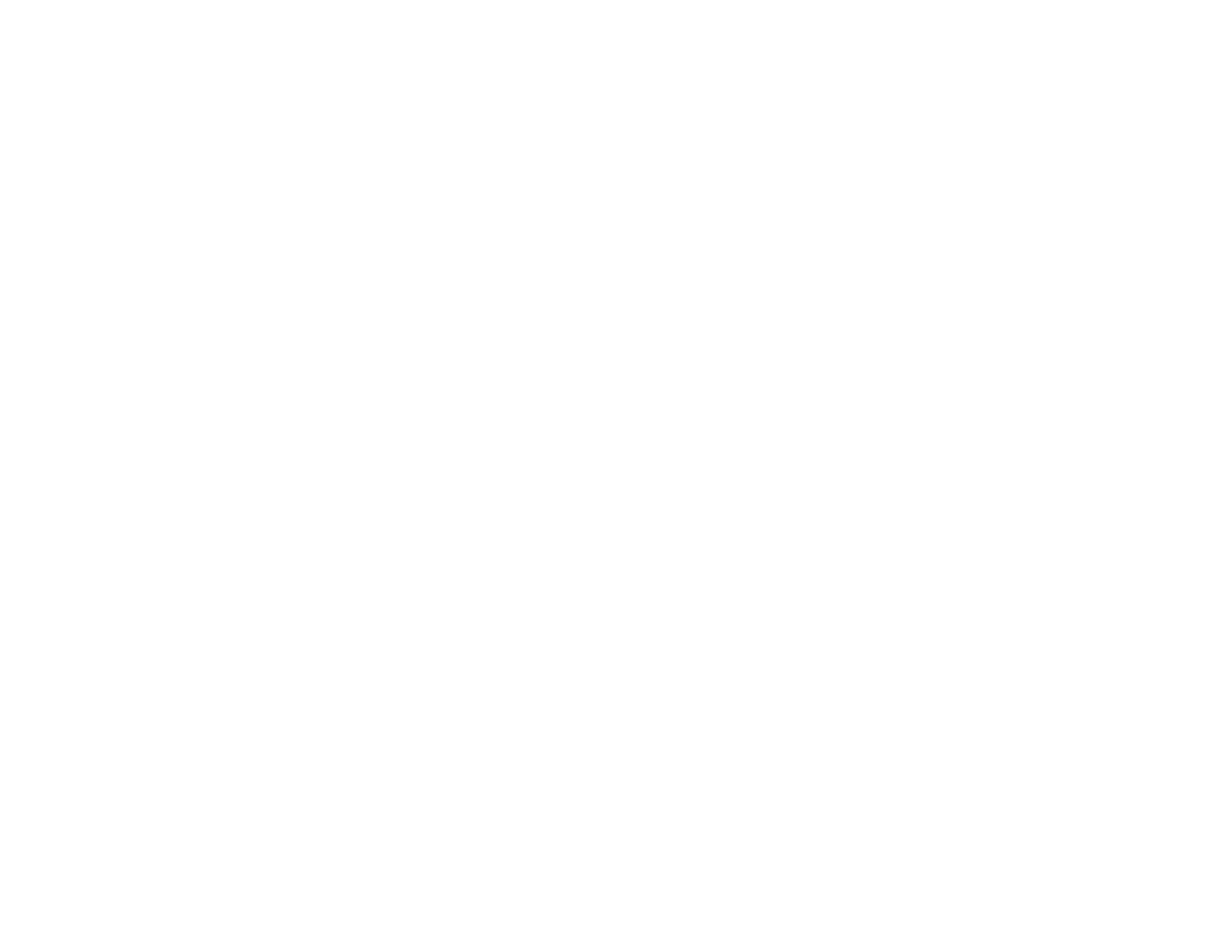
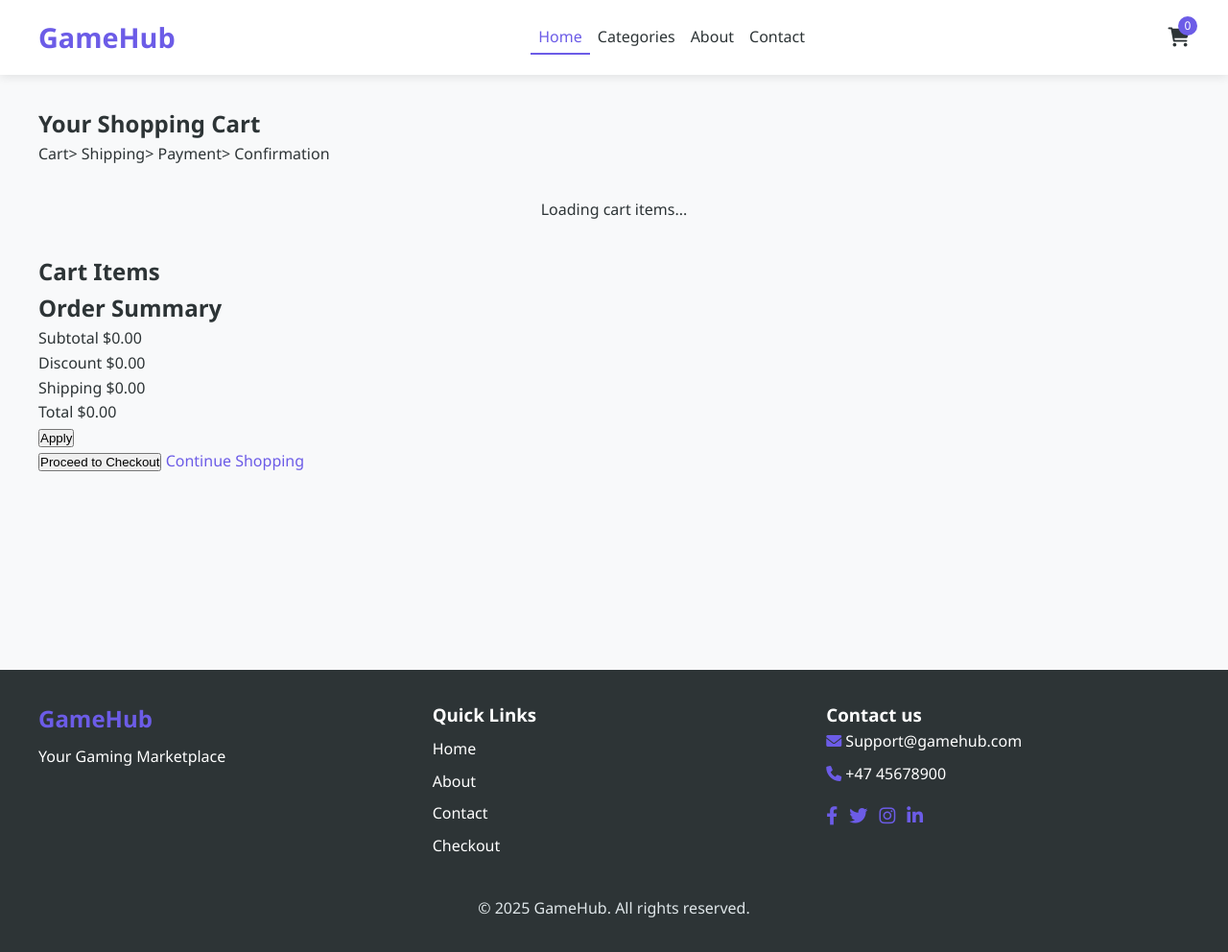
Before and after one commit to sergiu-sa/Sergiu_Sarbu_JS1_CA_AUG24FT.txt, a plain HTML site: page checkout/index.html in a window 1280 px wide. Shown: the whole page at 96% size. Before the commit the page ends 800 px from the top, so only its background shows below. Drawn offline with Linux system fonts and the light colour scheme.

Commit message:
Created the checkout page

```diff
--- a/checkout/index.html
+++ b/checkout/index.html
@@ -1,11 +1,151 @@
 <!DOCTYPE html>
 <html lang="en">
 <head>
-    <meta charset="UTF-8">
-    <meta name="viewport" content="width=device-width, initial-scale=1.0">
-    <title>Document</title>
-</head>
+    <meta charset="UTF-8" />
+    <meta name="viewport" content="width=device-width, initial-scale=1.0" />
+    <title> Checkout | GameHub</title>
+    <link rel="stylesheet" href = "../css/style.css"/>
+
+    <!--FontAwesome-->
+    <link rel="stylesheet" href="https://cdnjs.cloudflare.com/ajax/libs/font-awesome/6.0.0/css/all.min.css">
+
+
+  </head>
 <body>
+    <!-- Header with navigation  -->
+     <header>
+      <div class="container">
+        <div class="header-content">
+          <div class="logo">
+            <h1>GameHub</h1>
+          </div>
+          <nav aria-label="Main navigation">
+            <ul class="nav-links">
+              <li><a href="./index.html" class="active">Home</a></li>
+              <li><a href="#" id="categories-dropdown">Categories</a></li>
+              <li><a href="#">About</a></li>
+              <li><a href="#">Contact</a></li>
+            </ul>
+          </nav>
+          <div class="cart-icon">
+            <a href="./checkout/index.html">
+              <i class="fas fa-shopping-cart"></i>
+              <span class="cart-count">0</span>
+            </a>
+          </div>
+          <div class="hamburger">
+            <div class="line"></div>
+            <div class="line"></div>
+            <div class="line"></div>
+          </div>
+        </div>
+      </div>
+     </header>
 
+        <!--Main content section -->
+        <main>
+            <div class="container">
+                <section class="checkout-header">
+                    <h1>Your Shopping Cart</h1>
+                    <p class="cart-steps">
+                        <span class="step active">Cart</span>&gt;
+                        <span class="step">Shipping</span>&gt;
+                        <span class="step">Payment</span>&gt;
+                        <span class="step">Confirmation</span>
+                    </p>
+                </section>
+
+                <!-- Loading indicator-->
+                 <div class="loading-container">
+                    <div class="loading-spinner"></div>
+                    <p>Loading cart items...</p>
+                 </div>
+
+                 <!--Empty cart message -->
+                 <div class="empty-cart-message" style="display: none;">
+                    <i class="fas fa-shopping-cart fa-4x"></i>
+                    <h2>Your cart is empty</h2>
+                    <p>Looks like you haven't added any games to your cart yet.</p>
+                    <a href="../index.html" class="btn">Continue Shopping</a>
+                 </div>
+
+                 <!--Checkout content-->
+                 <section class="checkout-content">
+                    <div class="cart-items">
+                        <h2>Cart Items</h2>
+                        <div class="cart-list" id="cart-items-container">
+                            <!-- Cart items will be dynamically inserted here -->
+                        </div>
+                    </div>
+
+                    <div class="order-summary">
+                        <h2>Order Summary</h2>
+                        <div class="summary-details">
+                            <div class="summary-row">
+                                <span>Subtotal</span>
+                                <span id="subtotal">$0.00</span>
+                            </div>
+                            <div class="summary-row">
+                                <span>Discount</span>
+                                <span id="subtotal">$0.00</span>
+                            </div>
+                            <div class="summary-row">
+                                <span>Shipping</span>
+                                <span id="subtotal">$0.00</span>
+                            </div>
+                            <div class="summary-row total">
+                                <span>Total</span>
+                                <span id="subtotal">$0.00</span>
+                            </div>
+                        </div>
+
+                        <div class="promo-code">
+                            <imput type="text" id="promo-code" placeholder="Enter promo code">
+                            <button id="apply-promo">Apply </button>
+                        </div>
+
+                        <button id="checkout-btn" class="btn-primary">Proceed to Checkout</button>
+                        <a href="../index.html" class="continue-shopping">Continue Shopping</a>
+                    </div>
+                 </section>
+            </div>
+        </main>
+
+    <!--Footer section -->
+     <footer>
+      <div class="container">
+        <div class="footer-content">
+          <div class="footer-logo">
+            <h2>GameHub</h2>
+            <p>Your Gaming Marketplace</p>
+          </div>
+          <div class="footer-links">
+            <h3>Quick Links</h3>
+            <ul>
+              <li><a href="./index.html">Home</a></li>
+              <li><a href="#">About</a></li>
+              <li><a href="#">Contact</a></li>
+              <li><a href="#">Checkout</a></li>
+            </ul>
+          </div>
+          <div class="footer-contact">
+            <h3>Contact us</h3>
+            <p><i class="fas fa-envelope"></i>Support@gamehub.com</p>
+            <p><i class="fas fa-phone"></i>+47 45678900</p>
+            <div class="social-icons">
+              <a href="#"><i class="fab fa-facebook-f"></i></a>
+              <a href="#"><i class="fab fa-twitter"></i></a>
+              <a href="#"><i class="fab fa-instagram"></i></a>
+              <a href="#"><i class="fab fa-linkedin-in"></i></a>
+            </div>
+          </div>
+        </div>
+        <div class="copyright">
+          <p>&copy; 2025 GameHub. All rights reserved.</p>
+        </div>
+      </div>
+     </footer>
+     <!-- JavaScript file -->
+       <script src="../js/main.js"></script>
 </body>
 </html>
```
Also changed, not shown: index.html (+1 -1 lines).
